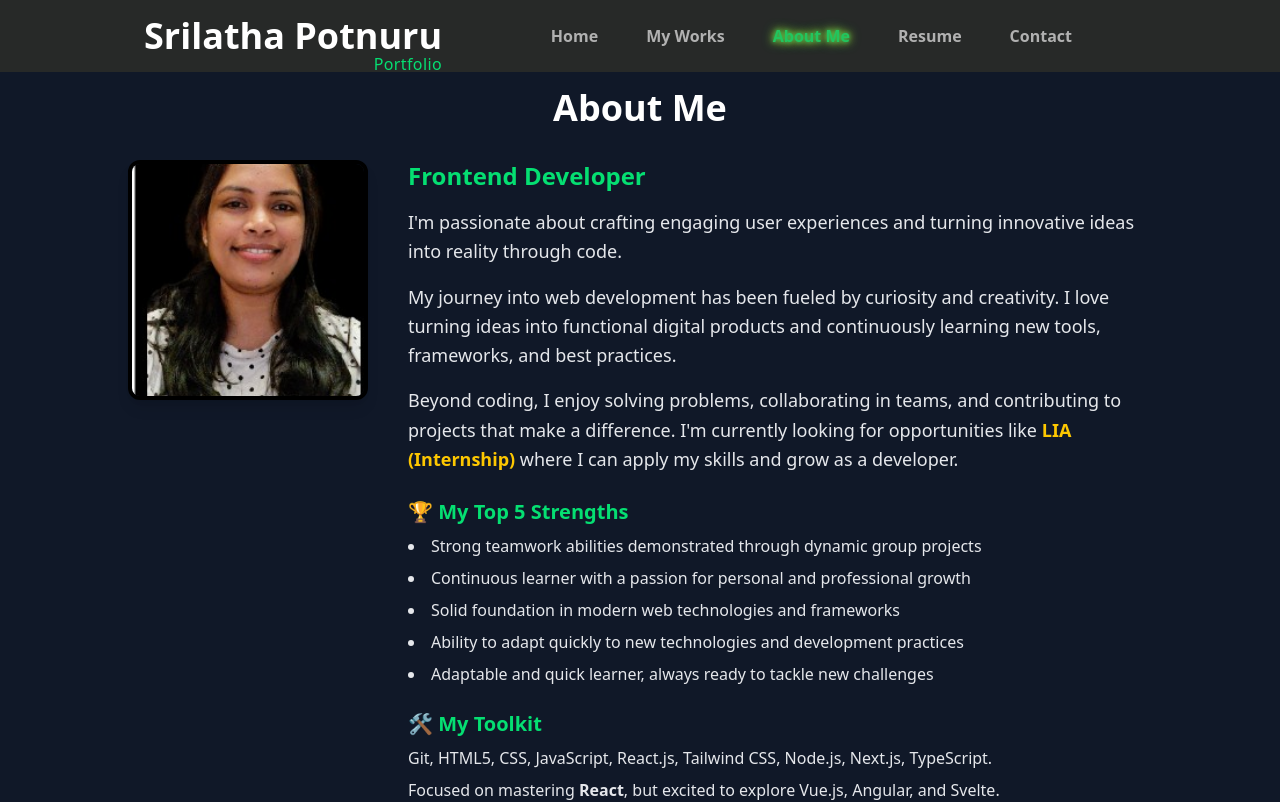
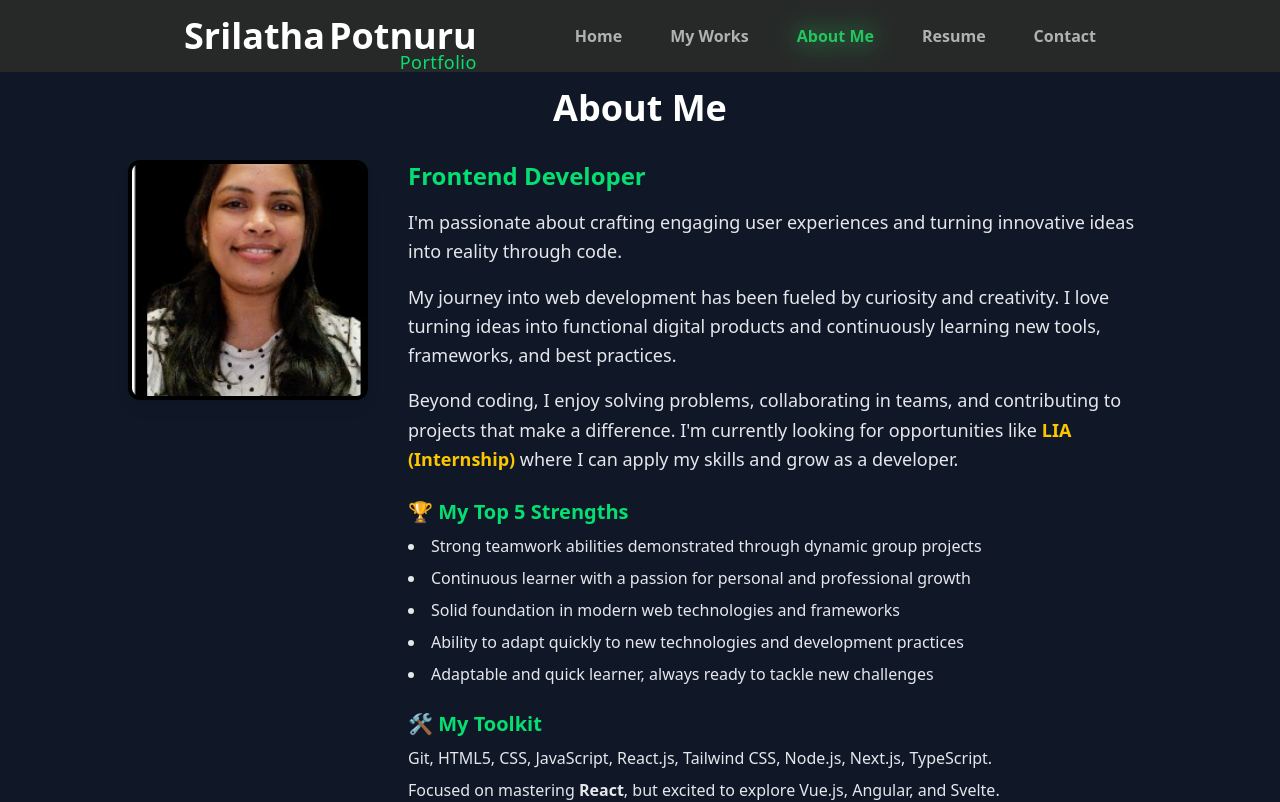
Before and after one commit to potnurusrilatha/portfolio, a Next.js app: page /about in a window 1280 px wide. Shown: the top 802 px of the page. Built offline with nearby package versions, Linux system fonts and the light colour scheme.

Commit message:
font corrections

```diff
--- a/src/components/Header/index.tsx
+++ b/src/components/Header/index.tsx
@@ -5,7 +5,7 @@ import Link from "next/link";
 import { usePathname } from "next/navigation";
 
 type HeaderProps = {
-  font: string;
+  font?: { variable: string }; // Accept Next.js font object
 };
 
 const Header = ({ font }: HeaderProps) => {
@@ -21,44 +21,46 @@ const Header = ({ font }: HeaderProps) => {
   ];
 
   useEffect(() => {
-    if (isOpen) {
-      document.documentElement.style.overflow = "hidden";
-    } else {
-      document.documentElement.style.overflow = "auto";
-    }
+    document.documentElement.style.overflow = isOpen ? "hidden" : "auto";
   }, [isOpen]);
 
   return (
     <header
-      className={`fixed top-0 left-0 w-full flex justify-between items-center px-36 py-4 z-50 transition-colors duration-500 ${
-        isOpen
-          ? "bg-[#e0b0ff] text-[#272928]"
-          : "bg-[#272928] text-[#b1b1b1]"
+      className={`fixed top-0 left-0 w-full flex justify-between items-center px-42 py-4 z-50 transition-colors duration-500 ${
+        isOpen ? "bg-[#e0b0ff] text-[#272928]" : "bg-[#272928] text-[#b1b1b1]"
       }`}
     >
-      {/* Logo / Website Title */}
-     <Link href="/" className="inline-flex flex-col font-bold cursor-pointer relative">
-  <span className="text-3xl md:text-4xl text-white">
-    Srilatha Potnuru<span >
-      <span className="absolute right-0 -bottom-5 text-green-400 text-sm md:text-base font-medium tracking-wide">
+ <Link
+  href="/"
+  className={`flex flex-col cursor-pointer ${font?.variable || ""} ml-4`}
+>
+  <div className="flex items-baseline gap-1 relative">
+    <span className="text-3xl md:text-4xl text-white font-bold">
+      Srilatha
+    </span>
+    <span className="text-3xl md:text-4xl text-white font-bold relative">
+      Potnuru
+      <span className="absolute right-0 -bottom-5 text-green-400 text-xl md:text-lg  font-medium tracking-wide">
         Portfolio
       </span>
     </span>
-  </span>
+  </div>
 </Link>
 
 
+
+
       {/* Desktop Menu */}
-      <nav className="hidden md:flex gap-12 pr-16">
+      <nav className="hidden md:flex gap-12 mr-4">
         {links.map((link, idx) => (
           <Link
             key={idx}
             href={link.href}
-            className={`relative font-semibold transition-colors duration-300 ${
+            className={`relative font-semibold transition-all duration-300 ${
               pathname === link.href
-              ? "text-[#22c55e] custom-glow" // active
-              : "hover:text-[#22c55e] hover:custom-glow" // hover
-          }`}
+                ? "text-[#22c55e] drop-shadow-[0_0_12px_#22c55e]"
+                : "hover:text-[#22c55e] hover:drop-shadow-[0_0_8px_#22c55e] hover:drop-shadow-[0_0_12px_#facc15]"
+            }`}
           >
             {link.label}
           </Link>
@@ -67,24 +69,24 @@ const Header = ({ font }: HeaderProps) => {
 
       {/* Mobile Hamburger */}
       <div
-        className="md:hidden flex flex-col justify-between w-6 h-6 cursor-pointer"
+        className="md:hidden flex flex-col justify-between w-6 h-6 cursor-pointer mr-4"
         onClick={() => setIsOpen(!isOpen)}
       >
         <span
           className={`h-0.5 w-full bg-current transition-transform duration-300 ${
             isOpen ? "rotate-45 translate-y-2" : ""
           }`}
-        ></span>
+        />
         <span
           className={`h-0.5 w-full bg-current transition-opacity duration-300 ${
             isOpen ? "opacity-0" : "opacity-100"
           }`}
-        ></span>
+        />
         <span
           className={`h-0.5 w-full bg-current transition-transform duration-300 ${
             isOpen ? "-rotate-45 -translate-y-2" : ""
           }`}
-        ></span>
+        />
       </div>
 
       {/* Mobile Menu */}
```
